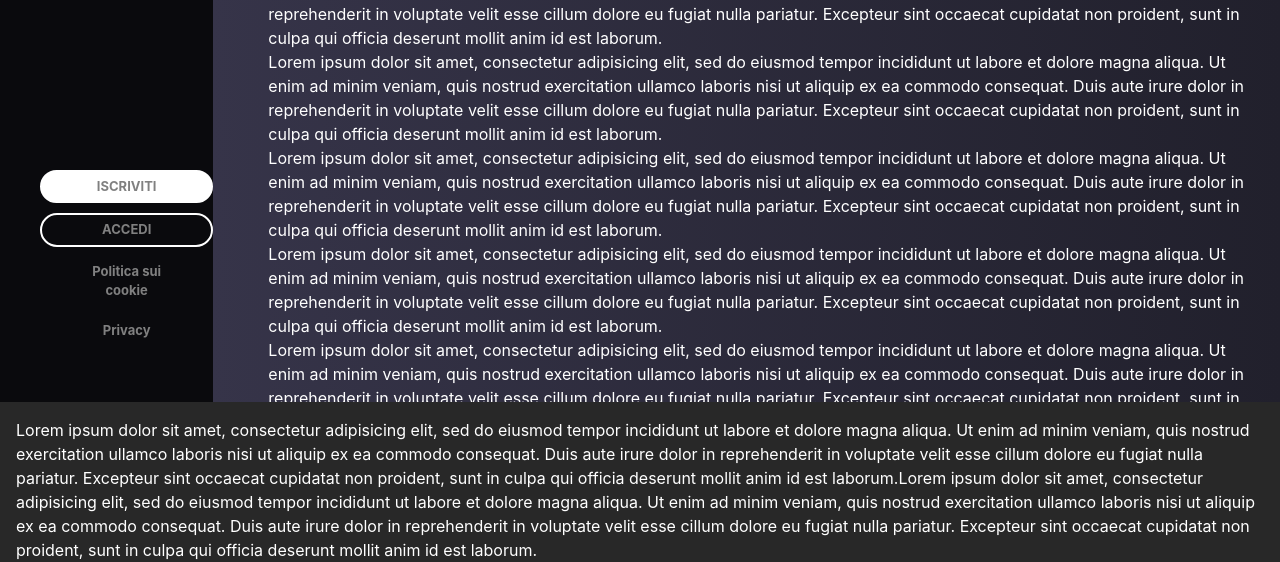
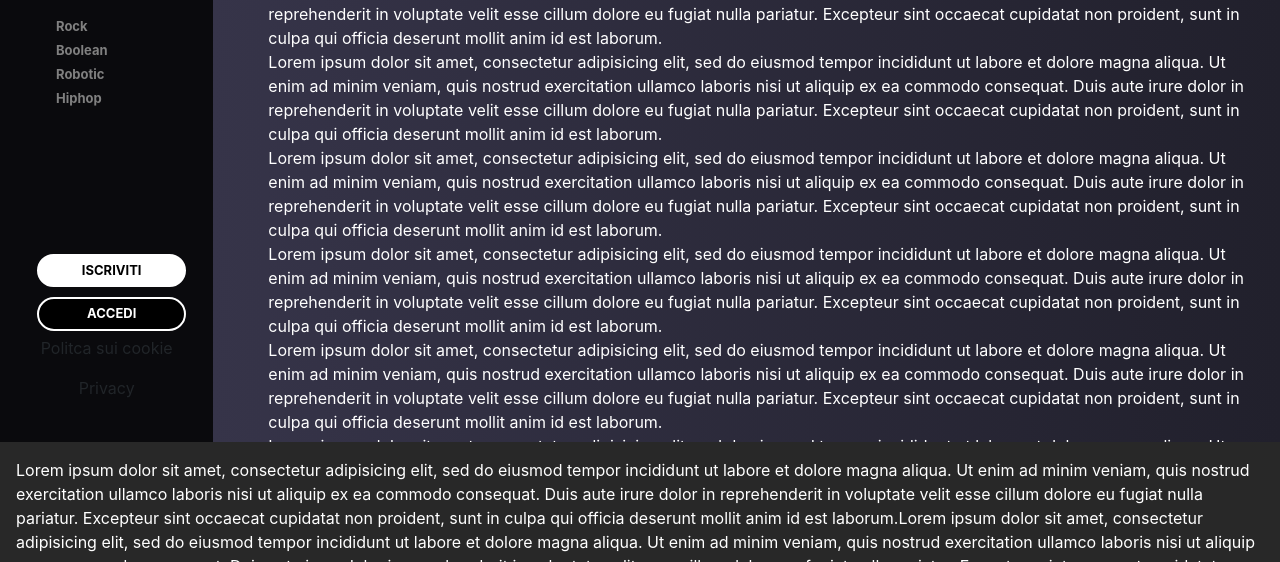
Before and after one commit to vonaxl/html-css-spotifyweb, a plain HTML site: page sample.html in a window 1280 px wide. Shown: the part 238-800 px from the top of the page. Drawn offline with nearby package versions, Linux system fonts and the light colour scheme.

Commit message:
sample reworking

```diff
--- a/css/master.css
+++ b/css/master.css
@@ -40,13 +40,13 @@ body{
 
 /* leftbox */
 #leftbox{
-  max-height: 80vh ;
+  max-height: 85vh ;
   background-color: #0A0A0D;
   display: flex;
   flex-flow: column;
   justify-content: space-between;
   align-items: flex-start;
-  padding: 2rem 0;
+  padding: 1.4rem 0;
   overflow-y: auto;
 }
 #leftbox img{
@@ -76,28 +76,34 @@ body{
 #leftbox .txtbox img{
   width: 15%;
 }
-#leftbox .box:nth-child(2) .txtbox li a{
+#leftbox .box .txtbox  ul{
+  overflow-y: auto;
+  height: 100px;
+}
+#leftbox .box:nth-child(2){
+  text-align: center;
+  align-self: center;
+  width: 100%;
+  padding-left: 2rem;
+  padding-right: 2rem;
+}
+#leftbox .box:nth-child(2) .txtbox a{
+  padding: 5px;
+  display: inline-block;
   border: 2px solid white;
-  display: inline-block;
+  background-color: white;
+  color: black;
+  margin: 5px;
   border-radius: 20px;
-  margin: 5px auto;
-  padding: 5px 30px;
   width: 100%;
 }
-#leftbox .box:nth-child(2) .txtbox li:nth-child(1) a{
-  background: white;
-  color: gray;
-}
-#leftbox .box:nth-child(2) .txtbox li:nth-child(3) a{
-  border: none;
-}
-#leftbox .box:nth-child(2) .txtbox li:nth-child(4) a{
-  border: none;
+#leftbox .box:nth-child(2) .txtbox a:last-of-type{
+  background-color: black;
+  color: white;
 }
 
-
 #rightbox{
-  max-height: 80vh;
+  max-height: 85vh;
   overflow-y: auto;
   background-image: linear-gradient(to right, #363449, #21202C);
 }
@@ -107,7 +113,7 @@ body{
   left: 0;
   bottom: 0;
   color: white;
-  max-height: 20vh;
+  max-height: 15vh;
   padding: 1rem;
   background: #282828;
 }
--- a/sample.html
+++ b/sample.html
@@ -23,28 +23,34 @@
               <p><a href="#"><img src="img/svg3.svg" alt="logo"> Home</a></p>
               <p><a href="#"><img src="img/svg4.svg" alt="logo"> Cerca</a></p>
               <p><a href="#"><img src="img/svg6.svg" alt="logo"> La tua libreria</a></p>
+              <p><a href="#"> Playlist</a></p>
+              <ul>
+                <li><a href="#">Rock</a></li>
+                <li><a href="#">Boolean</a></li>
+                <li><a href="#">Robotic</a></li>
+                <li><a href="#">Hiphop</a></li>
+                <li><a href="#">Anni 90</a></li>
+                <li><a href="#">Soft pop</a></li>
+                <li><a href="#">Jazz</a></li>
+                <li><a href="#">Random</a></li>
+                <li>Boolean</li>
+                <li>Robotic</li>
+                <li>Hiphop</li>
+                <li>Anni 90</li>
+                <li>Soft pop</li>
+                <li>Jazz</li>
+                <li>Random</li>
+              </ul>
             </div>
-
           </div>
 
           <div class="box">
-            <div class="txtbox text-center">
-              <ul>
-                <li>
-                  <a href="#">ISCRIVITI</a><br>
-                </li>
-                <li>
-                  <a href="#">ACCEDI</a>
-                </li>
-                <li>
-                  <a href="#">Politica sui cookie</a>
-                </li>
-                <li>
-                  <a href="#">Privacy</a>
-                </li>
-              </ul>
+            <div class="txtbox">
+              <a href="#">ISCRIVITI</a><br>
+              <a href="#">ACCEDI</a>
+              <p>Politca sui cookie</p>
+              <p>Privacy</p>
             </div>
-
           </div>
         </div>
         <div id="rightbox" class="col-10">
@@ -65,14 +71,11 @@
           </ul>
         </div>
       </div>
-      <div class="row">
 
         <div id="bottombox">
           Lorem ipsum dolor sit amet, consectetur adipisicing elit, sed do eiusmod tempor incididunt ut labore et dolore magna aliqua. Ut enim ad minim veniam, quis nostrud exercitation ullamco laboris nisi ut aliquip ex ea commodo consequat. Duis aute irure dolor in reprehenderit in voluptate velit esse cillum dolore eu fugiat nulla pariatur. Excepteur sint occaecat cupidatat non proident, sunt in culpa qui officia deserunt mollit anim id est laborum.Lorem ipsum dolor sit amet, consectetur adipisicing elit, sed do eiusmod tempor incididunt ut labore et dolore magna aliqua. Ut enim ad minim veniam, quis nostrud exercitation ullamco laboris nisi ut aliquip ex ea commodo consequat. Duis aute irure dolor in reprehenderit in voluptate velit esse cillum dolore eu fugiat nulla pariatur. Excepteur sint occaecat cupidatat non proident, sunt in culpa qui officia deserunt mollit anim id est laborum.
         </div>
       </div>
 
-    </div>
-
   </body>
 </html>
```
Also changed, not shown: css/style.css (+30 -0 lines), index.html (+1 -1 lines).
